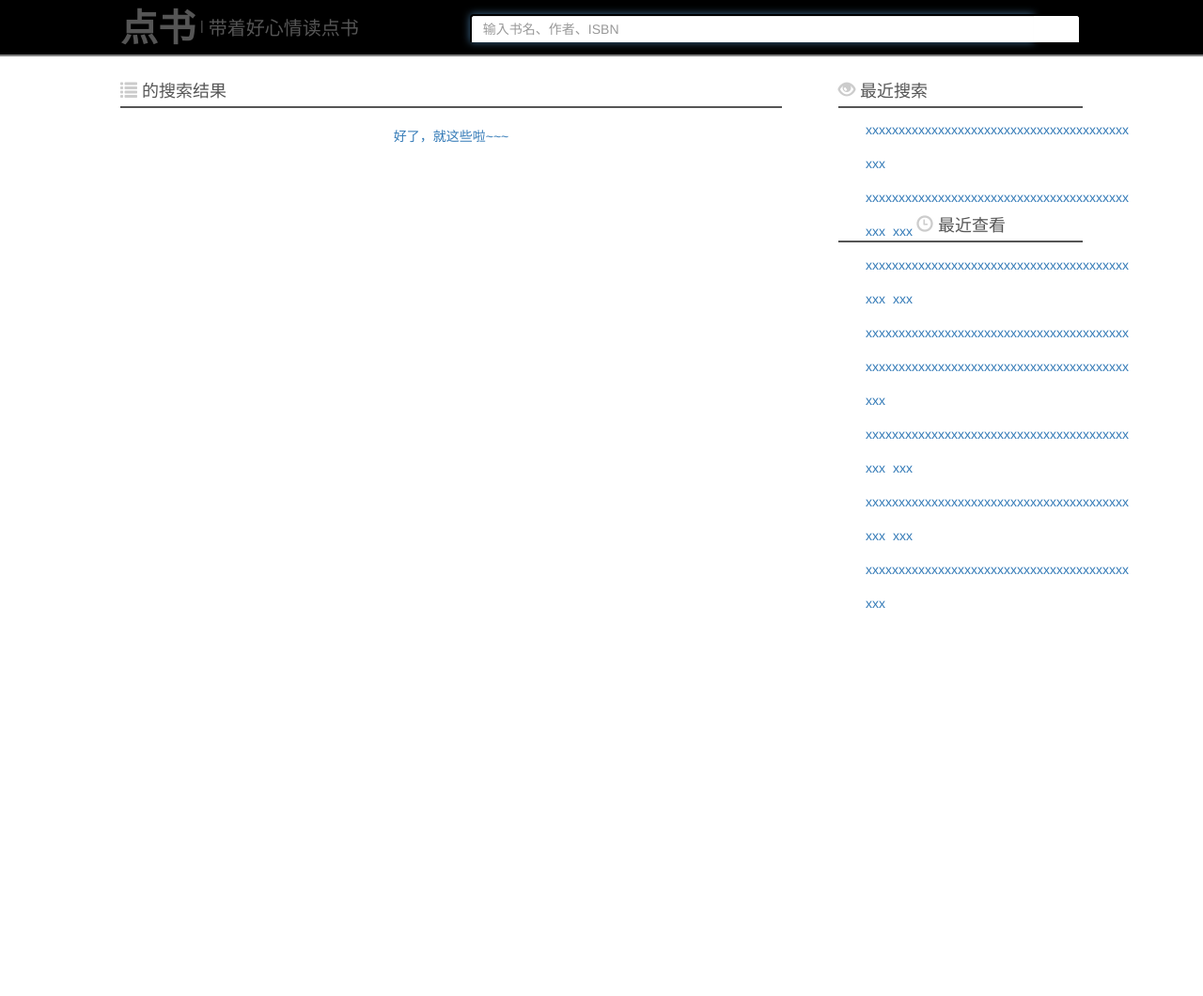
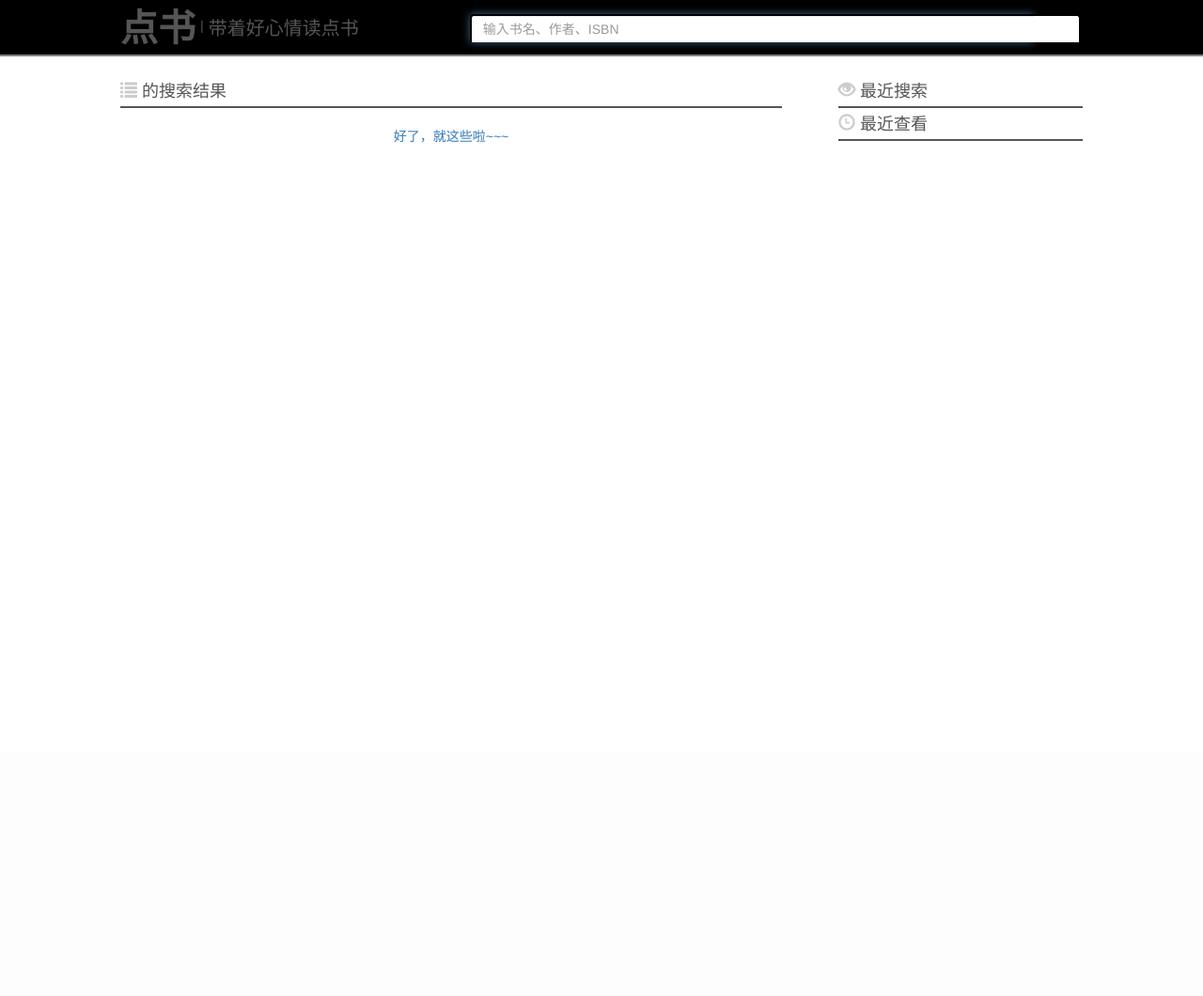
Before and after one commit to niubenaniu/dianshu, a Django app: template www/weixin/templates/online_search_page.html in a window 1280 px wide. Shown: the whole page at 94% size. After the commit the page ends 152 px from the top, so only its background shows below. Run offline with Django 3.2, Linux system fonts and the light colour scheme; the template is opened without the code that fills it, so the values that code supplies are empty; parts of the project's set-up code (start-up, migrations or seed data) failed here and were passed over; some libraries are stand-ins or nearby versions.

Commit message:
completed html for online search page

```diff
--- a/www/weixin/templates/online_search_page.html
+++ b/www/weixin/templates/online_search_page.html
@@ -6,73 +6,6 @@
 
 {% block css %}
 <link href="{{STATIC_URL}}css/online_search_page.css" rel="stylesheet">
-<style>
-a:hover{
-    text-decoration:none;
-    cursor:pointer;
-}
-
-#content,#right-bar{
-	padding:20px 0;
-}
-
-#content{
-	position:relative;
-	width:55%;
-	left:10%;
-}
-
-#cover{
-	width:120px;
-	height:160px;
-}
-
-#book li{
-	padding:10px 0;
-	padding-left:25px;
-	margin:0;
-	border-bottom:1px dashed #ccc;
-	color:#555;
-}
-
-#book span{
-    color:#ccc;
-}
-
-#search-more{
-	text-align:center;
-}
-
-#right-bar{
-    position:absolute;
-    width:260px;
-    height:1000px;
-    top:60px;
-    right:10%;
-}
-
-#right-bar span{
-    color:#ccc;
-}
-
-#right-bar li{
-    padding-left:25px;
-    color:#555;
-    width:100%;
-    word-wrap:break-word;
-}
-
-dt h4{
-    color:#555;
-    padding:5px 0;
-    margin:0;
-    border-bottom:2px solid #555;
-}
-
-#book #search-string{
-    color:red;
-}
-</style>
 {% endblock %}
 
 {% block content %}
@@ -92,70 +25,13 @@ dt h4{
   <dt><h4><span class="glyphicon glyphicon-eye-open"></span> 最近搜索</h4></dt>
   <dd>
   <ol class="list-unstyled" id="search-history">
-    <li>
-    <a>xxxxxxxxxxxxxxxxxxxxxxxxxxxxxxxxxxxxxxxx</a>
-    </li>
-    <li>
-    <a>xxx</a>
-    </li>
-    <li>
-    <a>xxxxxxxxxxxxxxxxxxxxxxxxxxxxxxxxxxxxxxxx</a>
-    </li>
-    <li>
-    <a>xxx</a>
-    </li>
-    <li>
-    <a>xxx</a>
-    </li>
-    <li>
-    <a>xxxxxxxxxxxxxxxxxxxxxxxxxxxxxxxxxxxxxxxx</a>
-    </li>
-    <li>
-    <a>xxx</a>
-    </li>
-    <li>
-    <a>xxx</a>
-    </li>
-    <li>
-    <a>xxxxxxxxxxxxxxxxxxxxxxxxxxxxxxxxxxxxxxxx</a>
-    </li>
   </ol>
   </dd>
 </dl>
-<dl>
+<dl id="view-history-clear">
   <dt><h4><span class="glyphicon glyphicon-time"></span> 最近查看</h4></dt>
   <dd>
-  <ol class="list-unstyled" id="search-history">
-    <li>
-    <a>xxxxxxxxxxxxxxxxxxxxxxxxxxxxxxxxxxxxxxxx</a>
-    </li>
-    <li>
-    <a>xxx</a>
-    </li>
-    <li>
-    <a>xxxxxxxxxxxxxxxxxxxxxxxxxxxxxxxxxxxxxxxx</a>
-    </li>
-    <li>
-    <a>xxx</a>
-    </li>
-    <li>
-    <a>xxx</a>
-    </li>
-    <li>
-    <a>xxxxxxxxxxxxxxxxxxxxxxxxxxxxxxxxxxxxxxxx</a>
-    </li>
-    <li>
-    <a>xxx</a>
-    </li>
-    <li>
-    <a>xxx</a>
-    </li>
-    <li>
-    <a>xxxxxxxxxxxxxxxxxxxxxxxxxxxxxxxxxxxxxxxx</a>
-    </li>
-    <li>
-    <a>xxx</a>
-    </li>
+  <ol class="list-unstyled" id="view-history">
   </ol>
   </dd>
 </dl>
```
